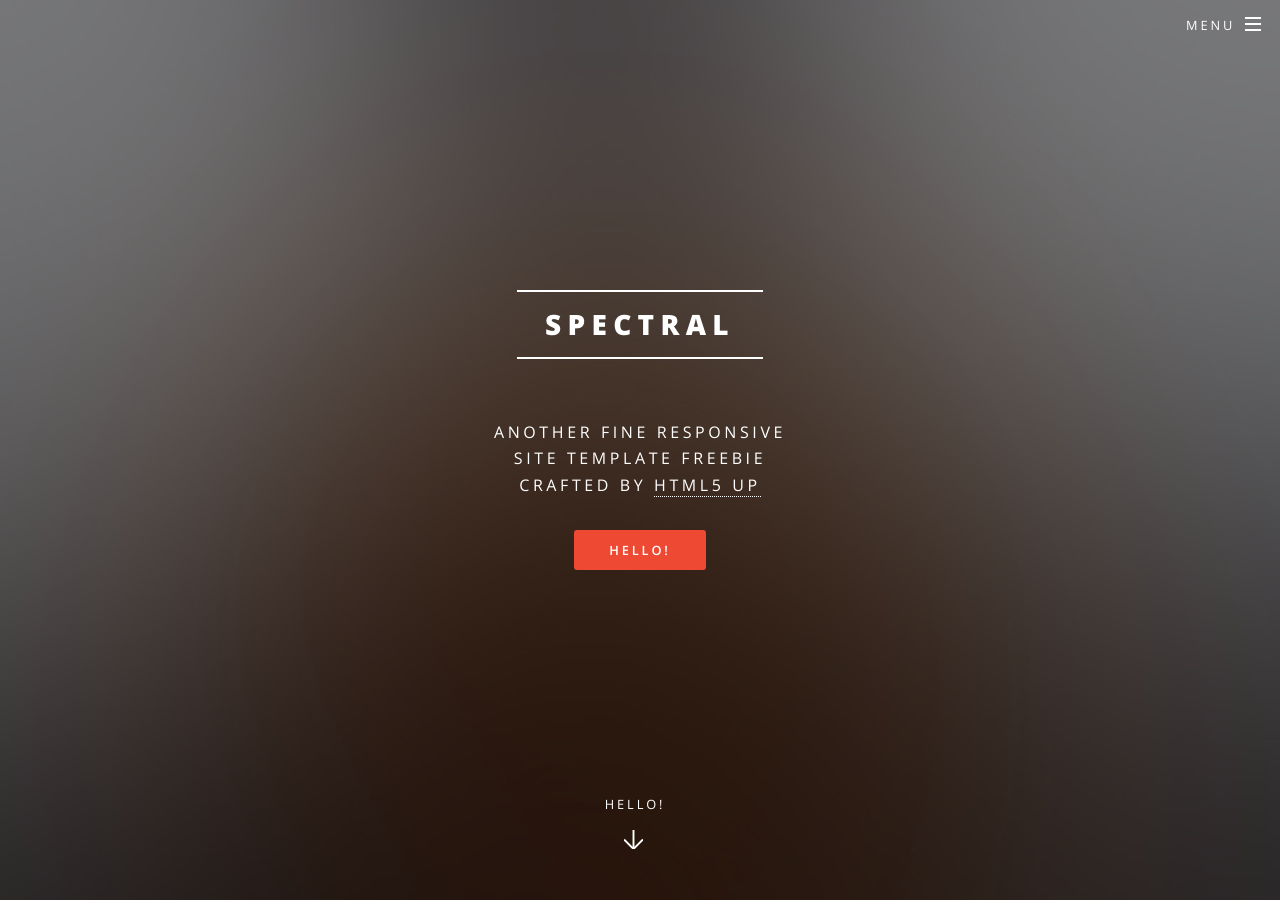
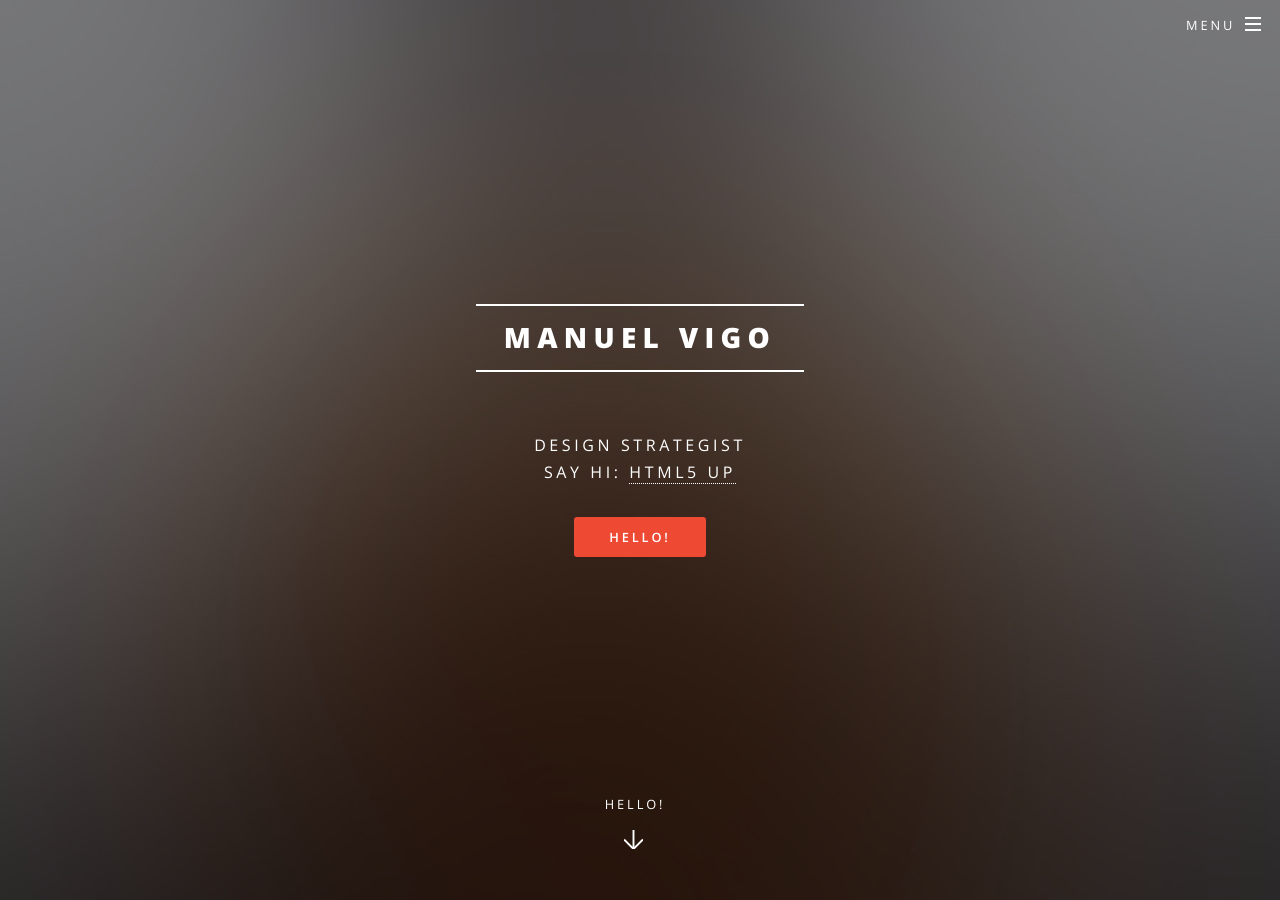
Before and after one commit to mvigo/mvigo.github.io, a Jekyll site: the page built from index.html, in a window 1280 px wide and 900 px high. Built offline with Jekyll 4.4.1, drawn with Linux system fonts in a browser that asks for light colours; some of the changed text lies outside the part shown.

Commit message:
215364u5i6o

```diff
--- a/_config.yml
+++ b/_config.yml
@@ -2,12 +2,11 @@
 #
 
 # Site settings
-title: Spectral
+title: Manuel Vigo
 description: |
-  Another fine responsive
-  site template freebie
-  crafted by [HTML5 UP](http://html5up.net)
-owner: Your Name # or company name
+  Design Strategist
+  Say hi: [HTML5 UP](manuel@tacutacu.pe)
+owner: Manuel # or company name
 first_published: 2016 # if migrating another site, the year of your first publish
 email: manuel@tacutacu.pe
 baseurl: "" # the subpath of your site, e.g. /blog
```
